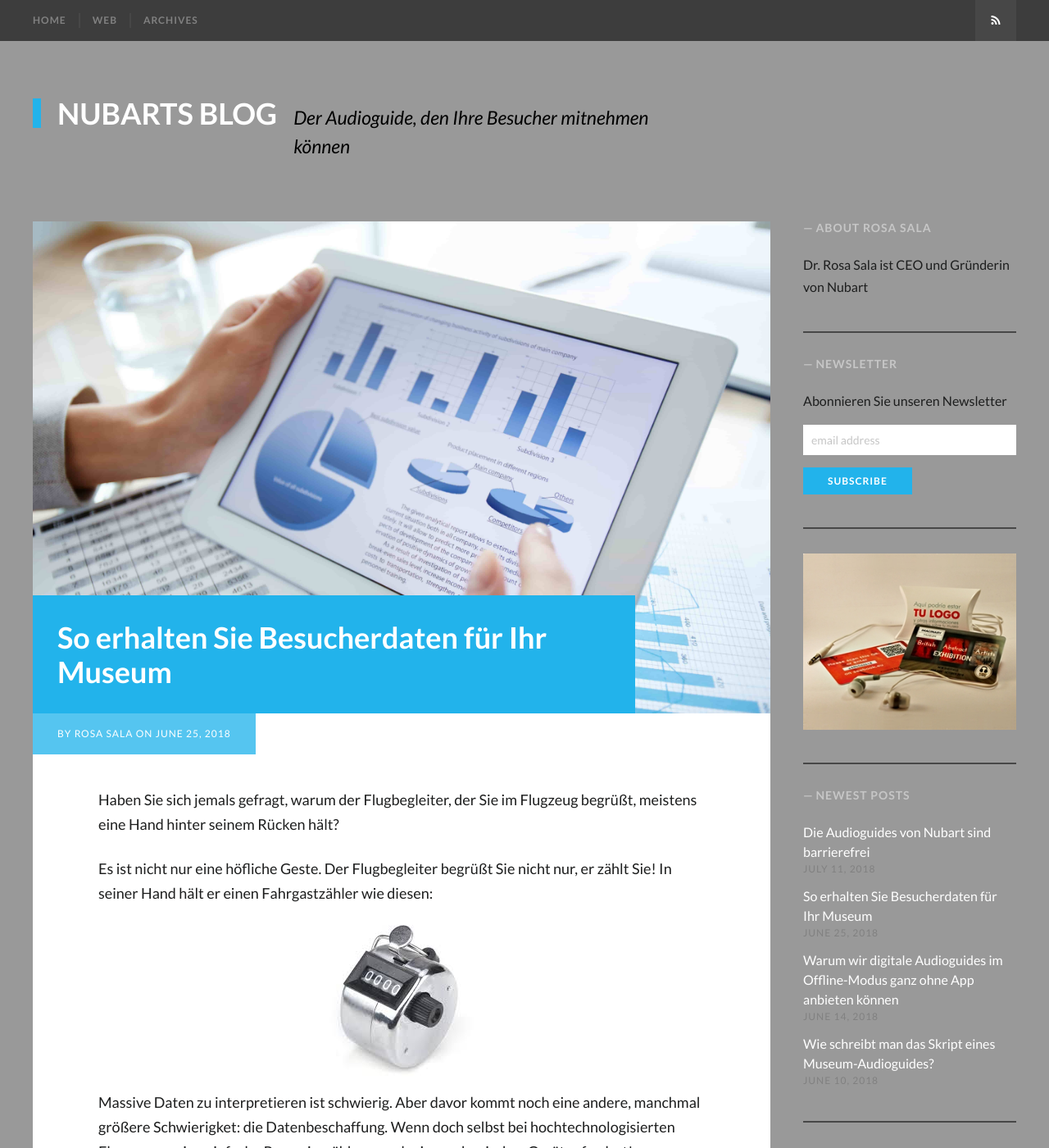
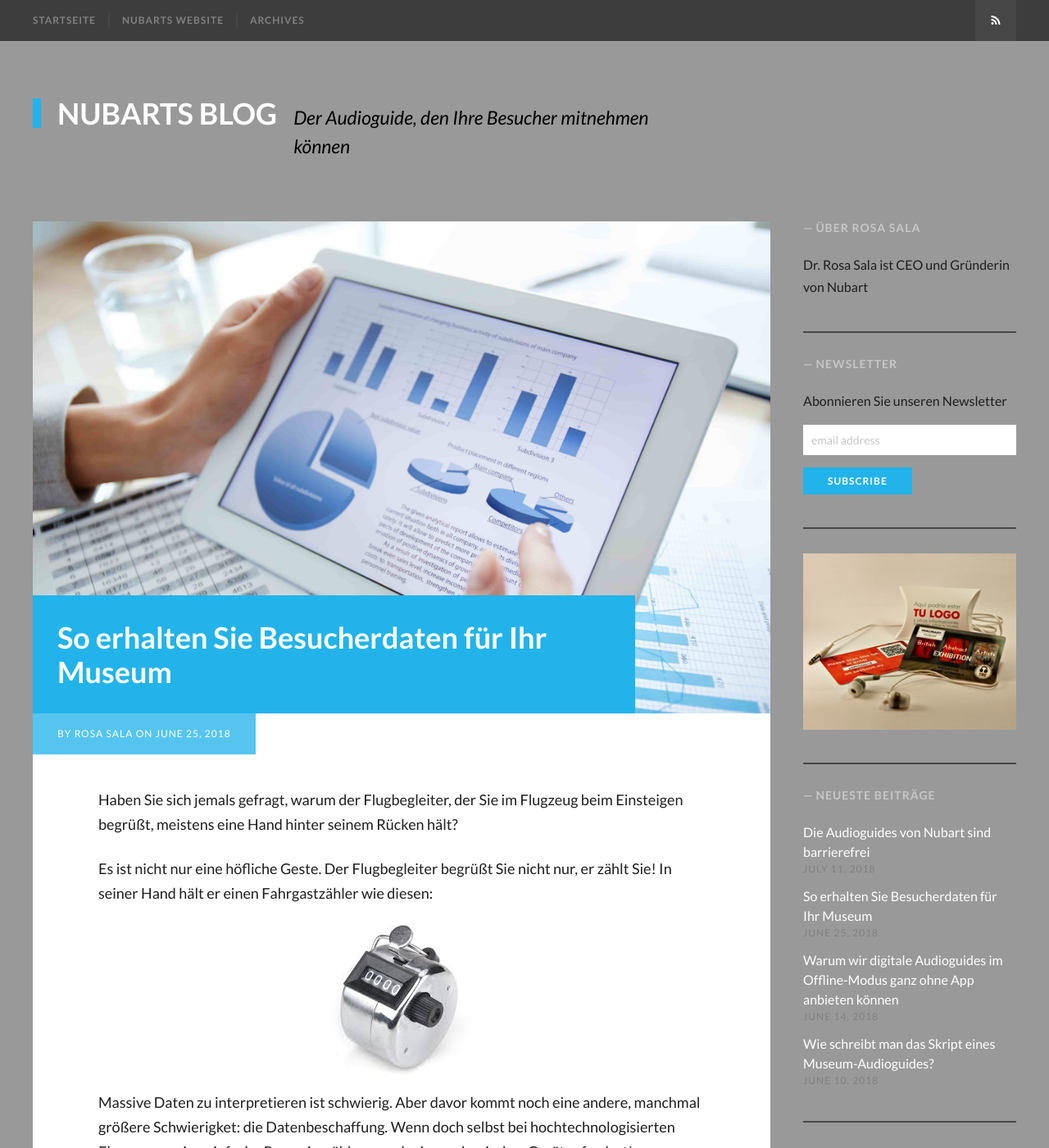
Before and after one commit to nubart/blog-de, a Jekyll site: the page built from _posts/2018-06-25-museum-wie-kann-man-daten-besucher-erhalten.md, in a window 1280 px wide and 1400 px high. Shown: the whole window at 82% size. Built offline with Jekyll 4.4.1, drawn with Linux system fonts in a browser that asks for light colours; some web fonts are replaced; comment, search, counter and statistics services are not loaded.

Commit message:
Small improvements

```diff
--- a/_config.yml
+++ b/_config.yml
@@ -25,10 +25,10 @@ url: "http://www.nubart.eu"
 
 # Site navigation - each item must have a title and a url.
 navigation:
-- text: Home
+- text: Startseite
   url: /blog-de/
-- text: Web
-  url: http://www.nubart.eu/
+- text: Nubarts Website
+  url: http://www.nubart.eu/de/
 - text: Archives
   url: /blog-de/tags/
 
@@ -41,7 +41,7 @@ author_bio: "Dr. Rosa Sala ist CEO und Gründerin von Nubart."
 author_image: /images/rosa-sala.jpg
 
 # Sidebar Add banner
-banner_url: "http://www.nubart.eu/"
+banner_url: "http://www.nubart.eu/de/"
 banner_image: images/nubart-audio-guides-with-headphones.jpg
 
 # Sidebar newsletter widget - add your form action url for MailChimp signup form here
--- a/_includes/sidebar.html
+++ b/_includes/sidebar.html
@@ -2,7 +2,7 @@
 
     {% if page.author_bio and page.author_name %}
     <section class="widget widget-text">
-        <h2 class="widget-title">About {{ page.author_name }}</h2>
+        <h2 class="widget-title">Über {{ page.author_name }}</h2>
         <p>{{ page.author_bio }}</p>
     </section><!-- .widget-text -->
     {% endif %}
@@ -31,7 +31,7 @@
     {% endif %}
 
     <section class="widget widget-recent-posts">
-        <h2 class="widget-title">Newest posts</h2>
+        <h2 class="widget-title">Neueste Beiträge</h2>
         <ul class="recent-posts">
             {% for post in site.posts limit:5 %}
             <li class="recent-item"><a href="{{ site.baseurl }}{{ post.url }}">{{ post.title }}</a> <span>{{ post.date | date: "%B %-d, %Y" }}</span></li>
--- a/_posts/2018-06-25-museum-wie-kann-man-daten-besucher-erhalten.md
+++ b/_posts/2018-06-25-museum-wie-kann-man-daten-besucher-erhalten.md
@@ -13,7 +13,7 @@ banner_image: nubart-as-tool-to-collect-data-museum.jpg
 tags: [Daten über Besucher, Museen]
 ---
 
-Haben Sie sich jemals gefragt, warum der Flugbegleiter, der Sie im Flugzeug begrüßt, meistens eine Hand hinter seinem Rücken hält?
+Haben Sie sich jemals gefragt, warum der Flugbegleiter, der Sie im Flugzeug beim Einsteigen begrüßt, meistens eine Hand hinter seinem Rücken hält?
 
 Es ist nicht nur eine höfliche Geste. Der Flugbegleiter begrüßt Sie nicht nur, er zählt Sie! In seiner Hand hält er einen Fahrgastzähler wie diesen:
 ![Clicker Fahrgastzähler]({{site.baseurl}}/images/posts/passanger-counter2.jpg){: .center-image }
@@ -56,7 +56,7 @@ Schließlich bieten wir eine Liste der **meistgespielten Tonspuren** und deren P
    Die automatisierte Variante davon sind die sogenannten *Feedback-Terminals*, die man oft in Flughäfen und anderen öffentlichen Orten findet. Manche verfügen über eine Tastatur, die beliebeig komplexe Antworten auf sehr viele Fragen ermöglicht. Andere zeigen dagegen nur drei Emoticons, auf die der Besucher fast im Vorbeigehen tappen soll: "gefällt mir", "neutral" und "gefällt mir nicht". Ein Besucher, der ermüdet ist vom langen Stehen, wird sich nur sehr selten auf die erste Variante einlassen wollen. Und die zweite ist viel zu simpel, um wirklich relevante information zu vermitteln.
    Diese Terminals sind dazu auch noch teuer. Unserer Recherchen nach kostet ihre Haltung zwischen 50,- und 200,- € im Monat.
 
-   Die **kurze Feedback-Umfrage am Ende der Nubart Audioguides** löst dieses Problem. Der Besucher findet die Umfrage am Ende der digitalen Inhalte und sieht sie genau nach Beendigung des Rundgangs. Wir leiten ihn extra *nicht* auf eine externe Seite: Die anonyme Umfrage ist in ihrer beabsichtigten Kürze sofort für ihn sichtbar und verfügbar. Er kann sie in wenigen Sekunden direkt im Museum oder auf der Rückfahrt zum Hotel beantworten. Das alles erklärt wahrscheinlich auch unsere ungewöhnlich hohe Antwortquote von 11-12 % der Audioguide-Nutzer! Das Beste daran: Wenn erwünscht können ein oder mehrere Mitarbeiter des Museums die Kommentare der Besucher in Echtzeit per E-Mail erhalten, so dass sie immer am Puls der Ausstellung bleiben.
+Die **kurze Feedback-Umfrage am Ende der Nubart Audioguides** löst dieses Problem. Der Besucher findet die Umfrage am Ende der digitalen Inhalte und sieht sie genau nach Beendigung des Rundgangs. Wir leiten ihn extra *nicht* auf eine externe Seite: Die anonyme Umfrage ist in ihrer beabsichtigten Kürze sofort für ihn sichtbar und verfügbar. Er kann sie in wenigen Sekunden direkt im Museum oder auf der Rückfahrt zum Hotel beantworten. Das alles erklärt wahrscheinlich auch unsere ungewöhnlich hohe Antwortquote von 11-12 % der Audioguide-Nutzer! Das Beste daran: Wenn erwünscht können ein oder mehrere Mitarbeiter des Museums die Kommentare der Besucher in Echtzeit per E-Mail erhalten, so dass sie immer am Puls der Ausstellung bleiben.
 
  Hier sind einige der Kommentare, die Besucher im Feedback-Formular hinterlassen haben:
 <video width="720" height="548" autoplay loop>
@@ -67,7 +67,7 @@ Your browser does not allow to show this video.
 
 Wenn Ihr Museum das Alter, das Geschlecht oder andere nicht automatisierbare Daten des Besuchers abfragen möchte, können Sie es ebenfalls hier tun! Wir können die Fragen des Feedback-Formulars anpassen, um ihren individuellen Bedürfnissen gerecht zu werden.
 
-Die gesamten Daten (die automatisch registrierten und die freiwillig vom Besuchern im feedback-Formular hinterlassenenen) sind in unseren Tarifpaketen inbegriffen. Weitere [Informationen zu unseren Preisen finden Sie auf unserer Website](http://www.nubart.eu/#pricing){:target="_blank"}.
+Die gesamten Daten (die automatisch registrierten und die freiwillig vom Besuchern im feedback-Formular hinterlassenenen) sind in unseren Tarifpaketen inbegriffen. Weitere [Informationen zu unseren Preisen finden Sie auf unserer Website](https://www.nubart.eu/de/index.html#pricing){:target="_blank"}.
 
 Vielleicht ist ein Audioguide für Ihr Museum nicht so wichtig. Aber würden Sie nicht gerne mehr über Ihre Besucher erfahren? Dann machen Sie es wie die Fluggesellschaften und begrüßen Sie sie mit einem Nubart Audioguide an der Eingangstür!
 
```
Also changed, not shown: _posts/2018-06-14-digitale-audioguides-offline-ohne-netzabdeckung.md (+1 -1 lines).
